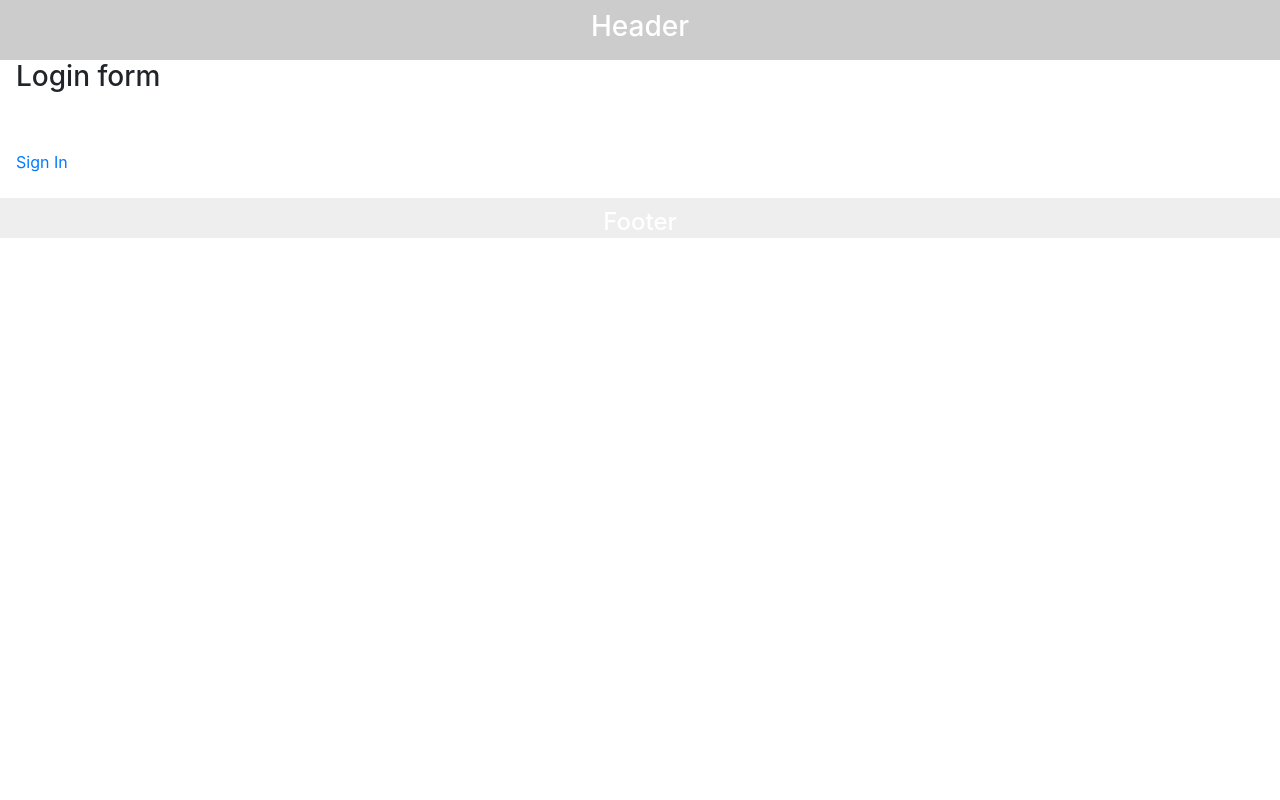
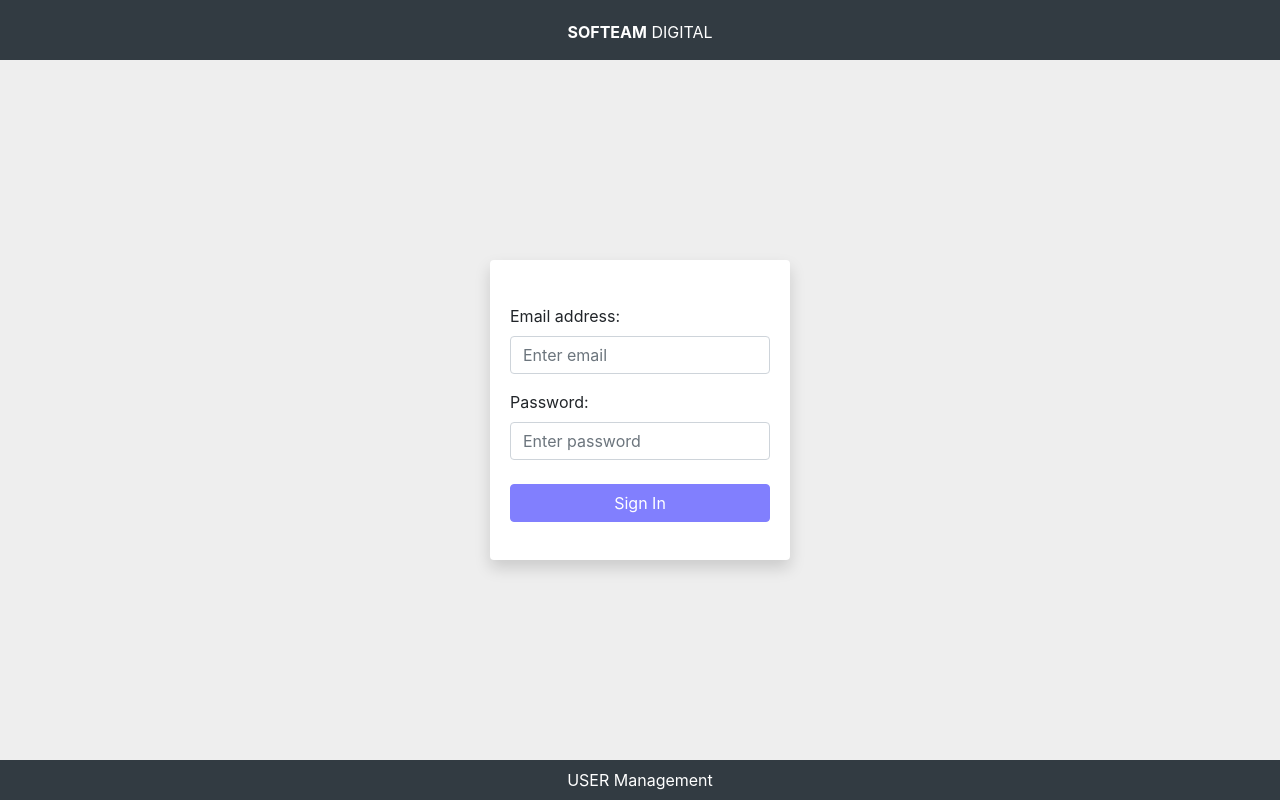
Before and after one commit to SofteamOuest-Opus/user-mgmt, an Angular app in the folder app/UserMgmtApp/: page / in a window 1280 px wide. Built offline with nearby package versions, Linux system fonts and the light colour scheme.

Commit message:
[gh-13] Add models + Login form

```diff
--- a/app/UserMgmtApp/angular.json
+++ b/app/UserMgmtApp/angular.json
@@ -35,8 +35,8 @@
             ],
             "scripts": [
               "node_modules/jquery/dist/jquery.js",
-              "node_modules/bootstrap/dist/js/bootstrap.js"
-
+              "node_modules/bootstrap/dist/js/bootstrap.js",
+              "src/assets/js/custom.js"
             ]
           },
           "configurations": {
--- a/app/UserMgmtApp/src/app/app.component.html
+++ b/app/UserMgmtApp/src/app/app.component.html
@@ -1,14 +1,14 @@
 <!-- Header -->
 <header>
-  <h3>Header</h3>
+  <span><b>SOFTEAM</b> DIGITAL</span>
 </header>
 <!-- Content -->
-<div class="content">
+<div class="content" id="sd-content">
   <router-outlet>
     <!-- Content site -->
   </router-outlet>
 </div>
 <!-- Footer -->
 <footer>
-  <h4>Footer</h4>
+  <span>USER Management</span>
 </footer>
--- a/app/UserMgmtApp/src/app/components/login/login.component.html
+++ b/app/UserMgmtApp/src/app/components/login/login.component.html
@@ -1,6 +1,13 @@
-<div>
-    <h3>Login form</h3>
-    <br><br>
-    <a [routerLink]="'/employee'">Sign In</a>
-    <br><br>
+<div class="rounded shadow shadow-sm login-form">
+    <div class="form-group mt-4">
+        <label for="email">Email address:</label>
+        <input type="email" class="form-control" placeholder="Enter email" id="email">
+    </div>
+    <div class="form-group">
+        <label for="pwd">Password:</label>
+        <input type="password" class="form-control" placeholder="Enter password" id="pwd">
+    </div>
+    <div class="text-center mt-4">
+        <button [routerLink]="'/employee'" type="submit" class="btn btn-primary btn-block">Sign In</button>
+    </div>
 </div>
--- /dev/null
+++ b/app/UserMgmtApp/src/app/models/occupation.model.ts
@@ -0,0 +1,6 @@
+
+
+export class Occupation {
+    public id: string;
+    public name?: string;
+}
--- /dev/null
+++ b/app/UserMgmtApp/src/app/models/office.model.ts
@@ -0,0 +1,6 @@
+
+
+export class Office {
+    public id: string;
+    public name?: string;
+}
--- /dev/null
+++ b/app/UserMgmtApp/src/app/models/status.model.ts
@@ -0,0 +1,6 @@
+
+
+export class Status {
+    public id: string;
+    public name?: string;
+}
--- /dev/null
+++ b/app/UserMgmtApp/src/assets/js/custom.js
@@ -0,0 +1,10 @@
+
+// Page load
+$(document).ready(function () {
+
+    // windows height => min-height content
+    var clientHeight = document.body.clientHeight;
+    // Client height - (header + footer height)
+    $('#sd-content').css('min-height', (clientHeight - 100));
+
+});
--- a/app/UserMgmtApp/src/styles.scss
+++ b/app/UserMgmtApp/src/styles.scss
@@ -2,32 +2,51 @@
 
 @import "~bootstrap/dist/css/bootstrap.css";
 
-  html {
-    height: 100%;
-  }
 
-  body {
-    min-height: 100%;
+html, body {
     margin: 0;
     padding: 0;
-  }
+    width: 100%;
+    height: 100%;
+}
 
   header {
      height: 60px;
-     background-color: #cccccc;
+     background-color: #323B42;
      color: white;
      text-align: center;
-     padding: 10px;
+     padding: 20px;
   }
 
   .content {
-    padding: 0 16px;
+    background-color: #eeeeee;
+    padding: 20px;
+    position: relative;
+  }
+
+  .login-form {
+    background-color: white;
+    width: 300px;
+    height: 300px;
+    padding: 20px;
+    position: absolute;
+    top: 50%;
+    left: 50%;
+    margin: -150px 0 0 -150px;
   }
 
   footer {
+    position: absolute;
     height: 40px;
-    background-color: #eeeeee;
+    bottom: 0;
+    width: 100%;
+    background-color: #323B42;
     color: white;
     text-align: center;
-    padding: 10px;
+    padding: 8px;
   }
+
+  .btn-primary {
+      background-color: #817FFE !important;
+      border-color: #817FFE  !important;
+    }
```
Also changed, not shown: app/UserMgmtApp/src/app/models/employee-search.model.ts (added, +15 -0 lines), app/UserMgmtApp/src/app/models/employee.model.ts (added, +39 -0 lines), app/UserMgmtApp/src/app/models/manager.model.ts (added, +7 -0 lines).
